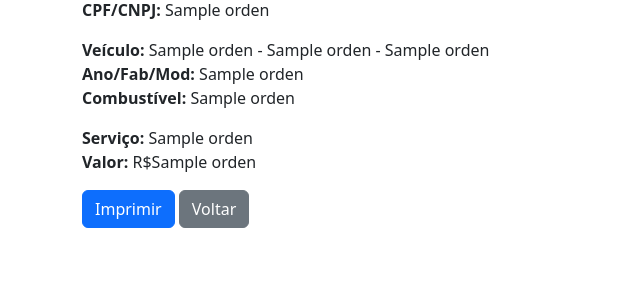
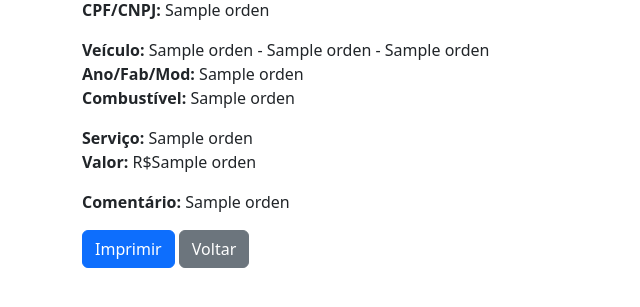
Before and after one commit to odilioo/oficina-Flask, a Flask app: page /imprimir_os/1 in a window 1280 px wide. Shown: the part 149-456 px from the top of the page, without its empty margins (0-640 px from the left). Run offline with Flask 3, Linux system fonts and the light colour scheme; tables that the repository leaves empty hold one stand-in row (values such as "Sample post"); a database or web service that is not in the repository returns one stand-in record (values such as "Sample title"); some libraries are stand-ins or nearby versions.

Commit message:
Adiciona campo Comentário no layout de impressão

```diff
--- a/templates/imprimir.html
+++ b/templates/imprimir.html
@@ -33,6 +33,10 @@
     <strong>Valor:</strong> R${{ ordem[9] }}
   </div>
 
+  <div class="mb-3">
+    <strong>Comentário:</strong> {{ ordem[10] }}
+  </div>
+
   <div class="no-print">
     <button class="btn btn-primary" onclick="window.print()">Imprimir</button>
     <a href="/" class="btn btn-secondary">Voltar</a>
```
